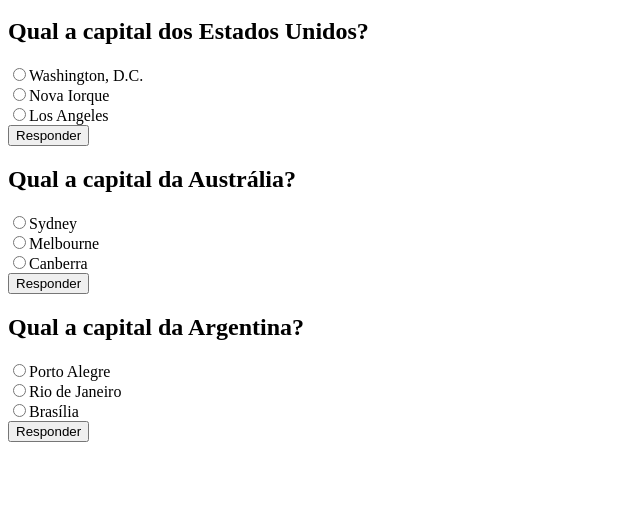
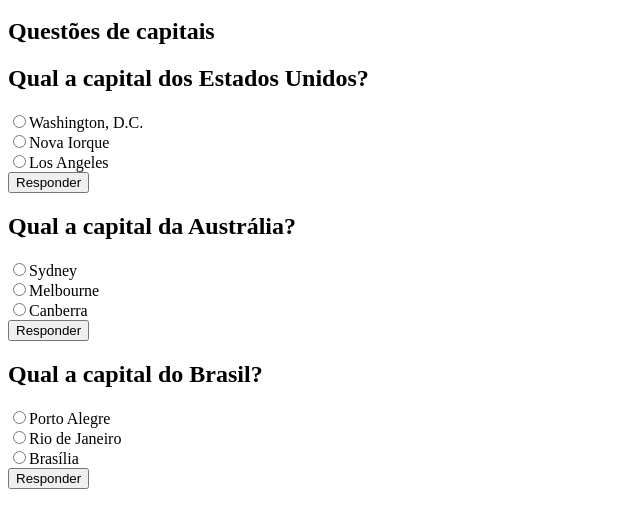
Before and after one commit to carloslama26/questionario51, a plain HTML site: page index.html in a window 1280 px wide. Shown: the part 48-576 px from the top of the page, without its empty margins (0-640 px from the left). Drawn offline with Linux system fonts and the light colour scheme.

Commit message:
adicionei um h2

```diff
--- a/index.html
+++ b/index.html
@@ -5,6 +5,7 @@
 </head>
 <body>
   <h1>Questionário</h1>
+  <h2>Questões de capitais</h2>
 
   <div id="pergunta1">
     <h2>Qual a capital dos Estados Unidos?</h2>
@@ -25,7 +26,7 @@
   </div>
 
   <div id="pergunta3">
-    <h2>Qual a capital da Argentina?</h2>
+    <h2>Qual a capital do Brasil?</h2>
     <label><input type="radio" name="resposta3" value="Porto Alegre">Porto Alegre</label><br>
     <label><input type="radio" name="resposta3" value="Rio de Janeiro">Rio de Janeiro</label><br>
     <label><input type="radio" name="resposta3" value="Brasília">Brasília</label><br>
```
